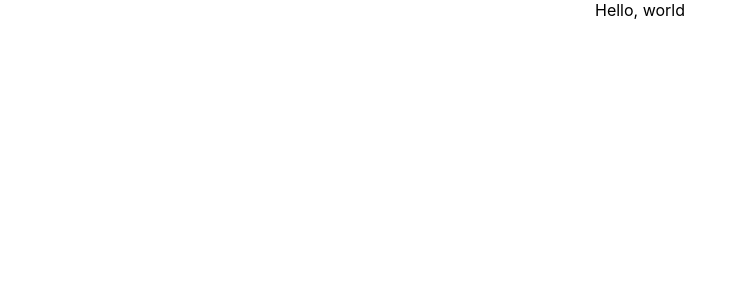
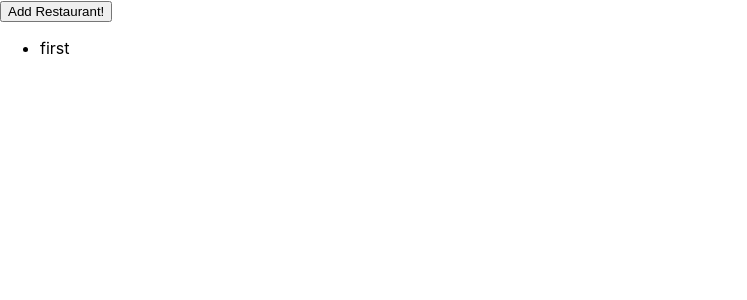
Before and after one commit to NurbekGithub/tdd-cra, a React (Create React App) app: page / in a window 1280 px wide. Shown: the top 300 px of the page, without its empty margins (0-747 px from the left). Built offline with nearby package versions, Linux system fonts and the light colour scheme.

Commit message:
Restraurant page component

```diff
--- a/src/App.js
+++ b/src/App.js
@@ -1,8 +1,13 @@
 import React from "react";
+import RestaurantListPage from "./modules/Restaurant/RestaurantListPage";
 import "./App.css";
 
 function App() {
-  return <div className="App">Hello, world</div>;
+  return (
+    <div>
+      <RestaurantListPage />
+    </div>
+  );
 }
 
 export default App;
--- /dev/null
+++ b/src/modules/Restaurant/NewRestaurantForm.js
@@ -0,0 +1,27 @@
+import React, { useState } from "react";
+
+export default function NewRestaurantForm({ handleSubmit }) {
+  const [name, setName] = useState("");
+
+  function _handleSubmit(e) {
+    e.preventDefault();
+    handleSubmit(name);
+  }
+
+  return (
+    <form onSubmit={_handleSubmit}>
+      <label htmlFor="name">
+        name
+        <input
+          type="text"
+          id="name"
+          name="name"
+          autoFocus
+          value={name}
+          onChange={e => setName(e.target.value)}
+        />
+      </label>
+      <button type="submit">save</button>
+    </form>
+  );
+}
--- /dev/null
+++ b/src/modules/Restaurant/RestaurantListPage.js
@@ -0,0 +1,27 @@
+import React, { useState } from "react";
+import NewRestaurantForm from "./NewRestaurantForm";
+
+export default function RestaurantListPage() {
+  const [modalVisible, setModalVisible] = useState(false);
+  const [restaurants, setRestaurants] = useState(["first"]);
+
+  function handleSubmit(name) {
+    setRestaurants(prevState => [...prevState, name]);
+    setModalVisible(false);
+  }
+  return (
+    <div>
+      <button onClick={() => setModalVisible(true)}>Add Restaurant!</button>
+      {modalVisible && (
+        <div>
+          <NewRestaurantForm handleSubmit={handleSubmit} />
+        </div>
+      )}
+      <ul>
+        {restaurants.map(restaurant => (
+          <li key={restaurant}>{restaurant}</li>
+        ))}
+      </ul>
+    </div>
+  );
+}
```
